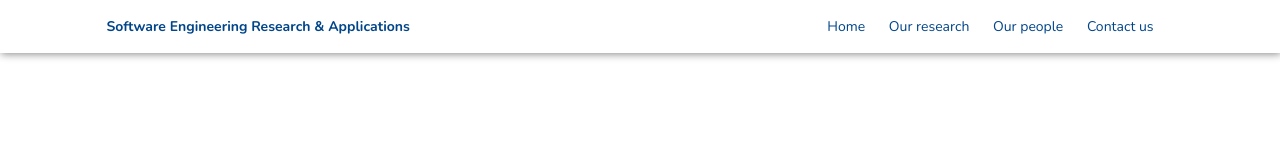
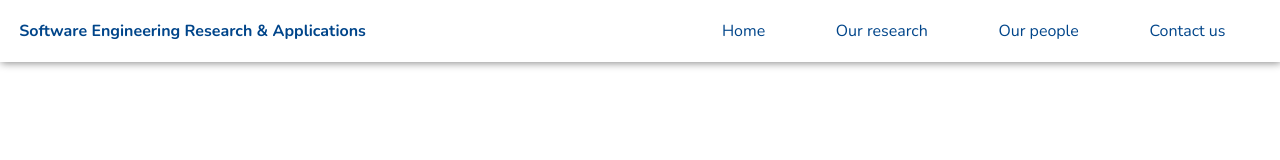
Before and after one commit to SouthernSERA/southernsera.github.io, a plain HTML site: page nav.html in a window 1280 px wide. Drawn offline with nearby package versions, Linux system fonts and the light colour scheme.

Commit message:
"add flow to prevent overflow"

```diff
--- a/css/nav.css
+++ b/css/nav.css
@@ -1,20 +1,30 @@
+.container-fluid{
+    margin:0;
+    padding:0;
+}
 nav{
+    width:100%;
     color:#00458A;
     display:flex;
     justify-content: space-between;
-    padding: 0px 90px 0px 90px;
     box-shadow: 1px 1px 8px #888888;
+}
+.head-content{
+    display: flex;
+    justify-content: space-around;
 }
 
 nav div a{
     color:#00458A;
     text-decoration: none;
-    padding-right:20px;
+
 }
 
 nav div{
     padding:1.5%;
+    flex-grow:1;
 }
+
 
 nav .menu{
     display:none;
--- a/css/style.css
+++ b/css/style.css
@@ -1,24 +1,34 @@
+*{
+    margin:0
+}
+
+.container-fluid{
+    margin:0;
+    padding:0;
+}
 nav{
     width:100%;
     color:#00458A;
     display:flex;
     justify-content: space-between;
-    padding: 0px 90px 0px 90px;
     box-shadow: 1px 1px 8px #888888;
+}
+.head-content{
+    display: flex;
+    justify-content: space-around;
 }
 
 nav div a{
     color:#00458A;
     text-decoration: none;
-    padding-right:20px;
+
 }
 
 nav div{
     padding:1.5%;
+    flex-grow:1;
 }
-*{
-    margin:0
-}
+
 
 .content-top{
     display: flex;
@@ -345,6 +355,10 @@ nav .menu{
         font-size:2.5rem;
     }
 
+    nav .head-content{
+        display:none;
+    }
+
 
 
 }
--- a/nav.html
+++ b/nav.html
@@ -10,37 +10,37 @@
     <script src="https://cdnjs.cloudflare.com/ajax/libs/popper.js/1.16.0/umd/popper.min.js"></script>
     <script src="https://maxcdn.bootstrapcdn.com/bootstrap/4.4.1/js/bootstrap.min.js"></script>
 
-    <link rel="stylesheet" href="https://maxcdn.bootstrapcdn.com/bootstrap/3.3.7/css/bootstrap.min.css">
+    <link rel="stylesheet" href="https://maxcdn.bootstrapcdn.com/bootstrap/4.4.1/css/bootstrap.min.css">
+    <link rel="stylesheet" href="https://use.fontawesome.com/releases/v5.7.0/css/all.css" integrity="sha384-lZN37f5QGtY3VHgisS14W3ExzMWZxybE1SJSEsQp9S+oqd12jhcu+A56Ebc1zFSJ" crossorigin="anonymous">
 
     <link rel="stylesheet" href="css/demo.css">
     <link rel="stylesheet" href="css/nav.css">
 </head>
 <body>
-
+    <div class="container-fluid">
     <nav>
         <div class="head">
-            <b>Software Engineering Research & Applications</b>
+            <strong class="font-weight-bold">Software Engineering Research & Applications</strong>
         </div>
 
-        <div>
-            <a href="home.html">Home</a>
+        <div class="head-content">
+            <a href="index.html">Home</a>
             <a href="our-research.html">Our research</a>
             <a href="our-people.html">Our people</a>
-            <a href="">Contact us</a>
+            <a href="our-contact.html">Contact us</a>
         </div>
-            <span class="glyphicon glyphicon-align-justify menu" id="menu" ></span>
+        <i class="fas fa-bars menu" id="menu" style="flex-grow:1"></i>
     </nav>
 
     <div class="nav">
         <div>
-            <a href="home.html">Home</a>
+            <a href="index.html">Home</a>
             <a href="our-research.html">Our research</a>
             <a href="our-people.html">Our people</a>
-            <a href="">Contact us</a>
+            <a href="our-contact.html">Contact us</a>
         </div>
     </div>
-
-
+</div>
 </body>
 
 <script>
```
Also changed, not shown: index.html (+14 -10 lines).
